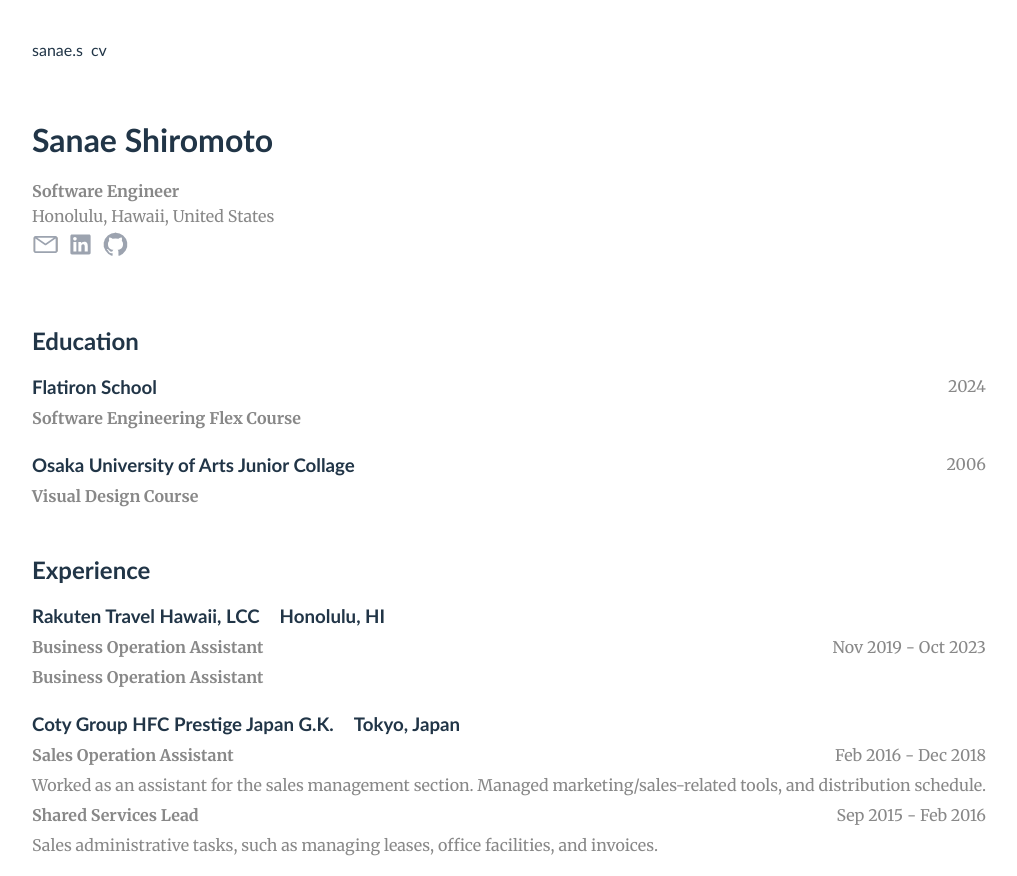
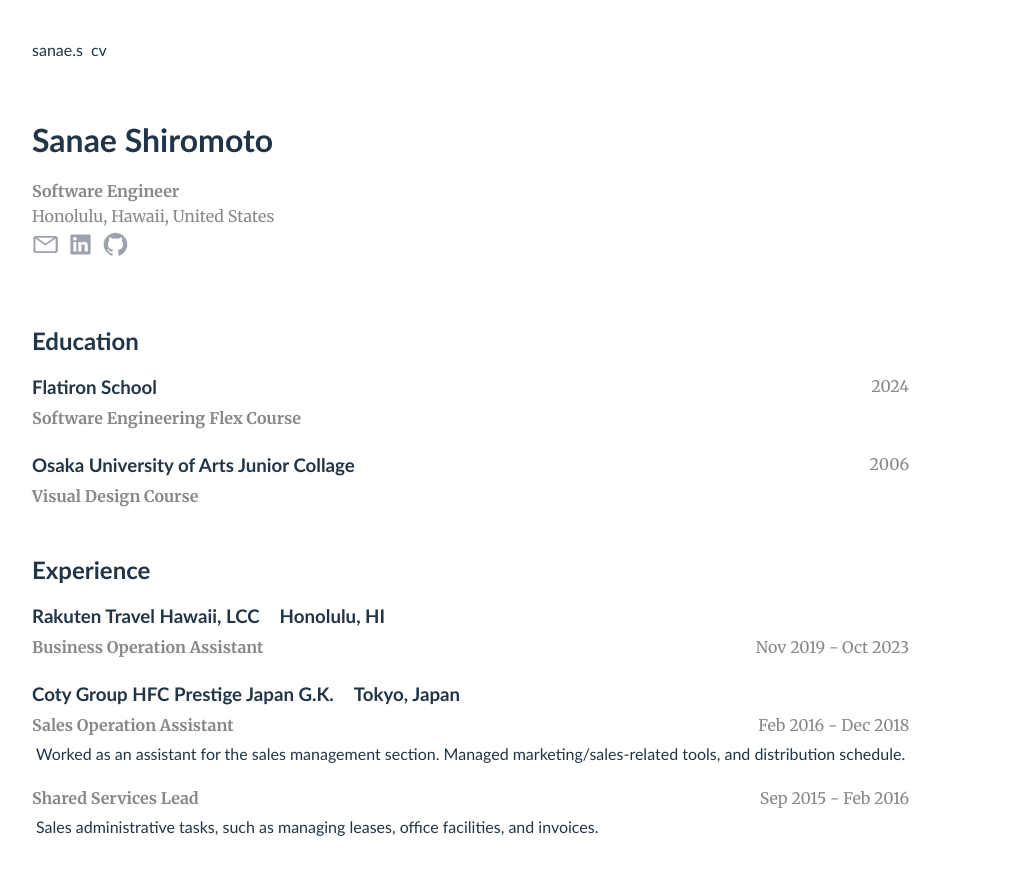
Before and after one commit to Pokasana/intro-page, a React (Vite) app: page /cv in a window 1280 px wide. Shown: the whole page, without its empty margins (8-1025 px from the left). Built offline with nearby package versions, Linux system fonts and the light colour scheme.

Commit message:
change p to aside in each esperience

```diff
--- a/src/features/cv/Experience.jsx
+++ b/src/features/cv/Experience.jsx
@@ -11,7 +11,6 @@ function Experience() {
           <h4>Business Operation Assistant</h4>
           <p>Nov 2019 - Oct 2023</p>
         </div>
-        <h4>Business Operation Assistant</h4>
       </section>
 
       <section className="py-2">
@@ -20,13 +19,13 @@ function Experience() {
           <h4>Sales Operation Assistant</h4>
           <p>Feb 2016 - Dec 2018</p>
         </div>
-        <p>Worked as an assistant for the sales management section. Managed marketing/sales-related tools, and distribution schedule.</p>
+        <aside className="m-1">Worked as an assistant for the sales management section. Managed marketing/sales-related tools, and distribution schedule.</aside>
 
-        <div className="flex justify-between w-full">
+        <div className="flex mt-5 justify-between w-full">
           <h4>Shared Services Lead</h4>
           <p>Sep 2015 - Feb 2016</p>
         </div>
-        <p>Sales administrative tasks, such as managing leases, office facilities, and invoices.</p>
+        <aside className="m-1">Sales administrative tasks, such as managing leases, office facilities, and invoices.</aside>
       </section>
     </div>
   )
```
